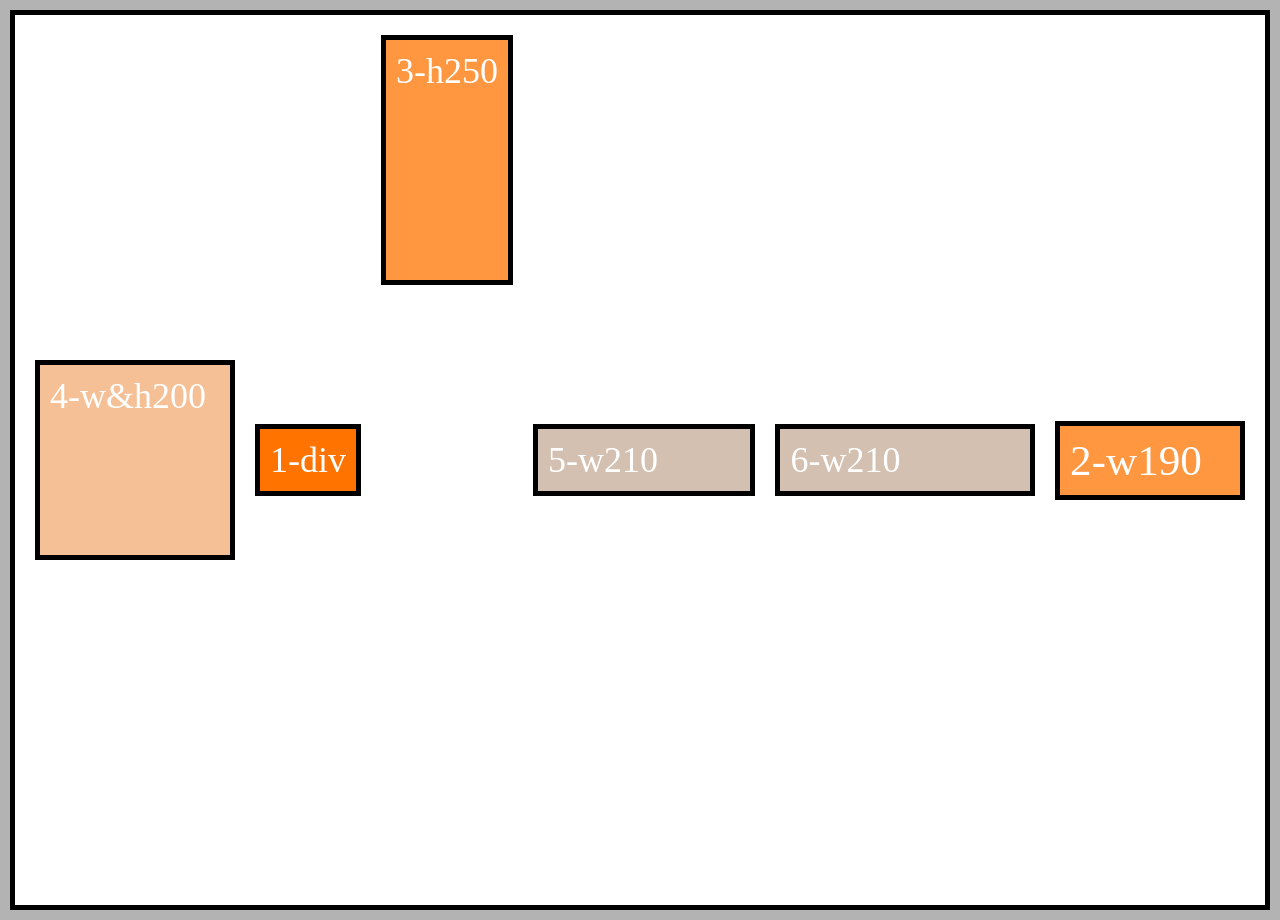
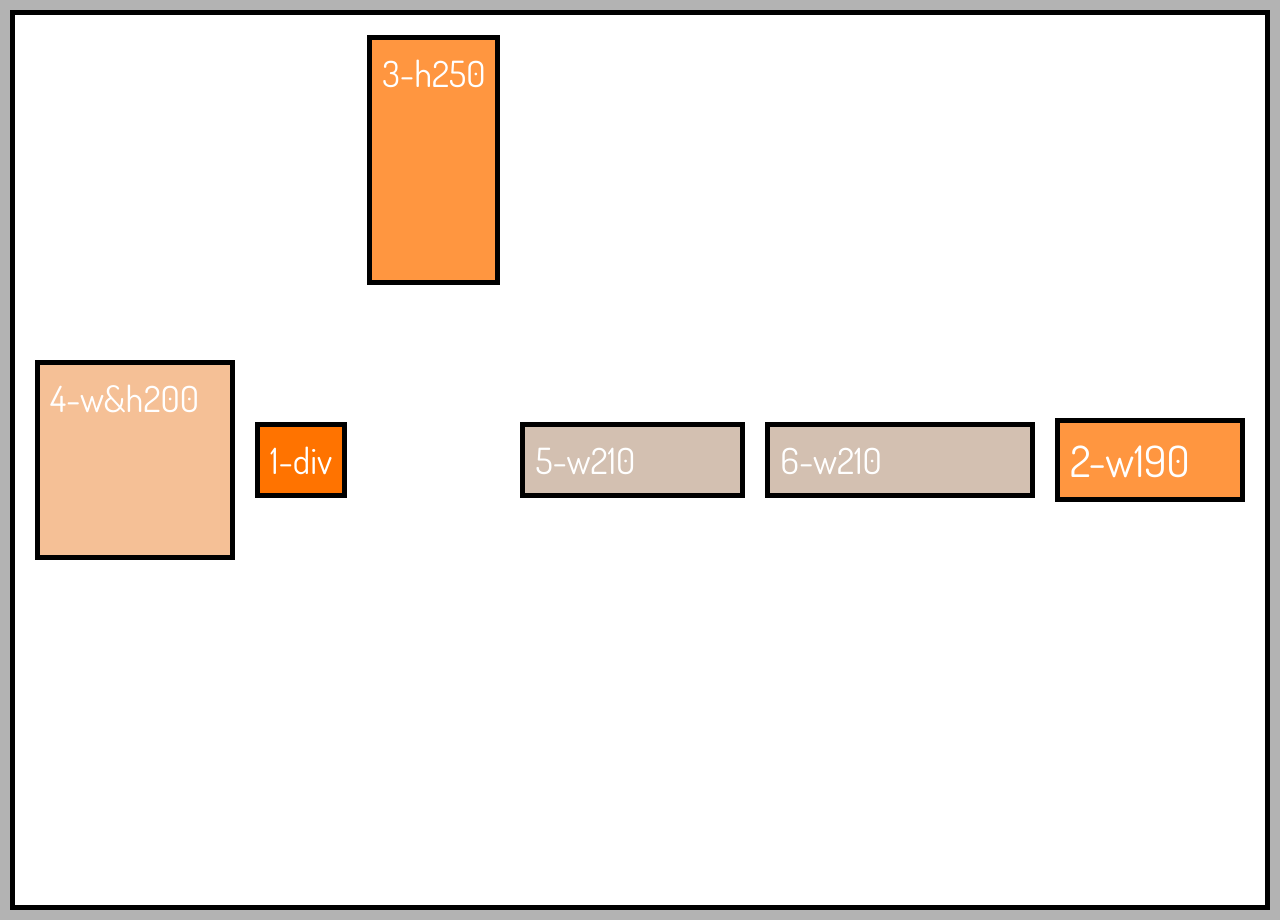
Before and after one commit to actionanand/css-flex-lab, a website built with Vite: page index.html in a window 1280 px wide. Built offline with nearby package versions, Linux system fonts and the light colour scheme.

Commit message:
Dois font added

```diff
--- a/style.css
+++ b/style.css
@@ -1,6 +1,9 @@
+@import url('https://fonts.googleapis.com/css2?family=Dosis&display=swap');
+
 * {
   box-sizing: border-box;
   font-size: 1.5rem;
+  font-family: 'Dosis', sans-serif;
 }
 
 html {
```
